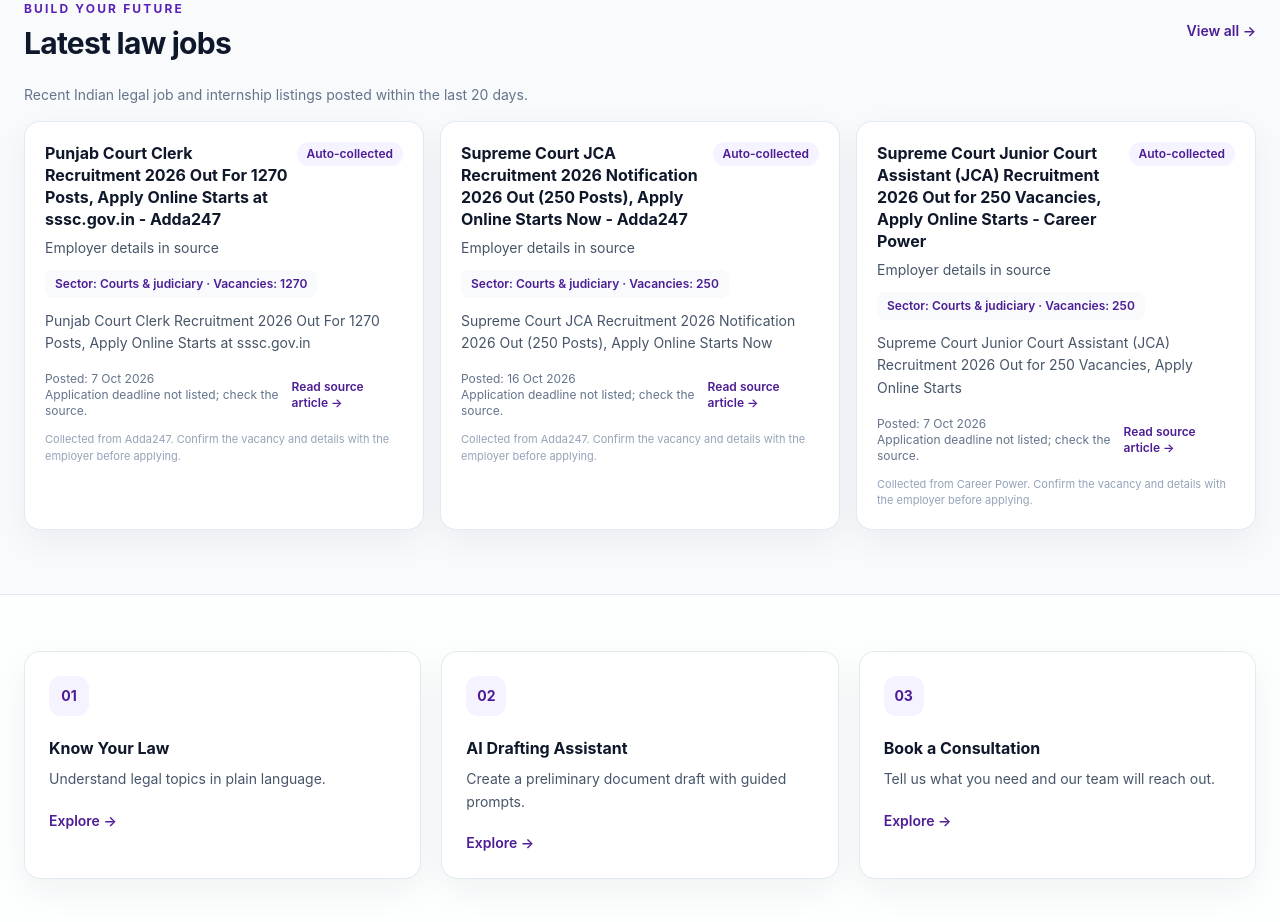
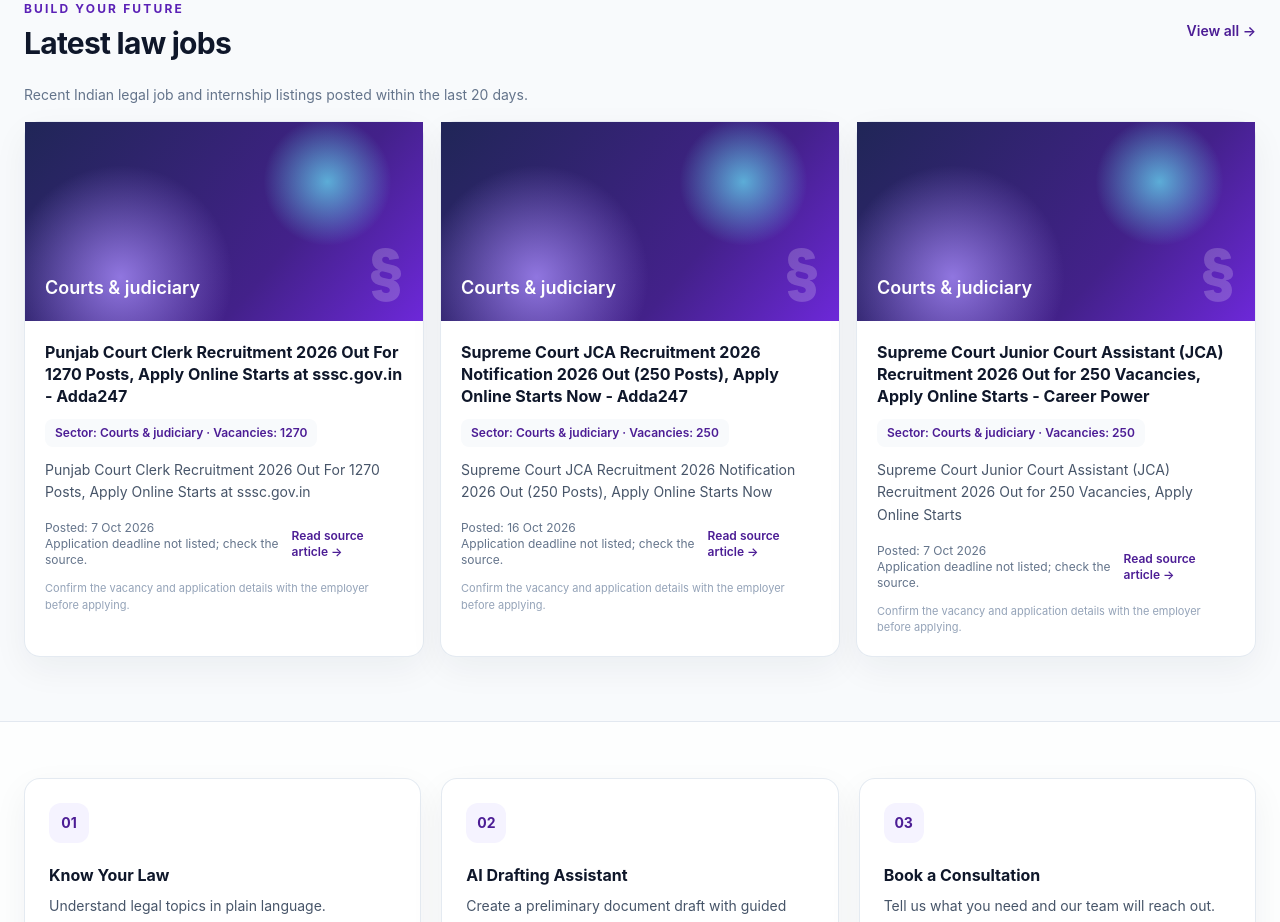
Before and after one commit to syedshaan/pleadlaw, a React (Vite) app: page / in a window 1280 px wide. Shown: the part 1420-2342 px from the top of the page. Built offline with nearby package versions, Linux system fonts and the light colour scheme.

Commit message:
Update pages.jsx

```diff
--- a/src/pages.jsx
+++ b/src/pages.jsx
@@ -453,6 +453,32 @@ export function News() {
 
 /* ---------- JOBS ---------- */
 
+function JobArtwork({ job }) {
+  const [imageFailed, setImageFailed] = useState(false);
+
+  return (
+    <div className="news-art relative -mx-5 -mt-5 mb-5 aspect-[16/8] overflow-hidden">
+      {job.image && !imageFailed ? (
+        <img
+          src={job.image}
+          alt=""
+          loading="lazy"
+          referrerPolicy="no-referrer"
+          onError={() => setImageFailed(true)}
+          className="h-full w-full object-cover"
+        />
+      ) : (
+        <div className="absolute inset-0 flex items-end justify-between p-5 text-white">
+          <span className="max-w-[75%] text-lg font-semibold leading-snug">
+            {job.sector || job.type || "Legal opportunity"}
+          </span>
+          <span className="text-6xl font-black text-white/20">§</span>
+        </div>
+      )}
+    </div>
+  );
+}
+
 function JobCard({ job }) {
   const today = new Date();
   today.setHours(0, 0, 0, 0);
@@ -460,19 +486,20 @@ function JobCard({ job }) {
 
   return (
     <article className={`surface-card rounded-2xl p-5 ${closed ? "opacity-60" : ""}`}>
+      <JobArtwork job={job} />
       <div className="flex items-start justify-between gap-2">
         <h3 className="font-bold leading-snug text-slate-900">{job.title}</h3>
         {closed ? (
           <span className="shrink-0 rounded-full bg-slate-100 px-2.5 py-1 text-xs font-semibold text-slate-500">Closed</span>
-        ) : (
+        ) : !job.autoCollected && job.verified === false ? (
           <span className="shrink-0 rounded-full bg-violet-50 px-2.5 py-1 text-xs font-semibold text-brand-700">
-            {job.autoCollected ? "Auto-collected" : job.verified === false ? "Unverified" : job.type}
+            Unverified
           </span>
-        )}
+        ) : null}
       </div>
-      <p className="mt-2 text-sm text-slate-600">
-        {job.organisation || "Employer details in source"}
-      </p>
+      {job.organisation && (
+        <p className="mt-2 text-sm text-slate-600">{job.organisation}</p>
+      )}
       <p className="mt-3 inline-flex rounded-lg bg-slate-50 px-2.5 py-1.5 text-xs font-semibold text-brand-700">
         Sector: {job.sector || job.type || "Not identified"}
         {Number.isInteger(job.vacancyCount) && ` · Vacancies: ${job.vacancyCount}`}
@@ -514,9 +541,7 @@ function JobCard({ job }) {
         )}
       </div>
       <p className="mt-3 text-[11px] text-slate-400">
-        {job.autoCollected
-          ? `Collected from ${job.source || "an external source"}. Confirm the vacancy and details with the employer before applying.`
-          : "Verify details on the official notification before applying."}
+        Confirm the vacancy and application details with the employer before applying.
       </p>
     </article>
   );
```
